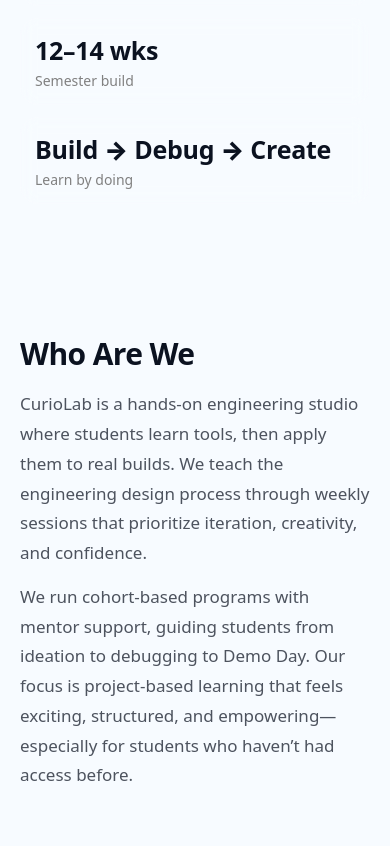
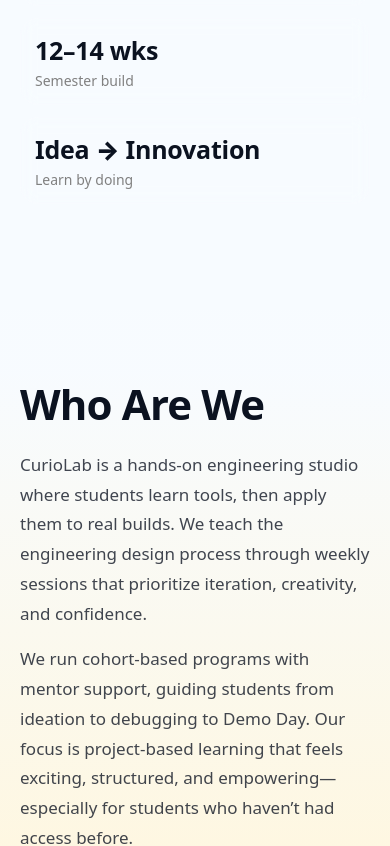
Before and after one commit to anaizma/curiolab-v2, a Next.js app: page / in a window 390 px wide. Shown: the part 980-1826 px from the top of the page. Built offline with nearby package versions, Linux system fonts and the light colour scheme.

Commit message:
Chore: fixing sectioning of the who are we section

```diff
--- a/src/app/globals.css
+++ b/src/app/globals.css
@@ -248,30 +248,47 @@
 
 /*What we Are section styling*/
 /* ===== What we do (2-column editorial section) ===== */
+/* ===== Full-bleed "What we do" section ===== */
 .what {
-  margin-top: 90px;
-  padding: 26px 0;
+  position: relative;
+  margin-top: 96px;
+  padding: 96px 0;
+
+  /* FULL WIDTH BACKGROUND */
+  width: 100vw;
+  margin-left: calc(50% - 50vw);
+  margin-right: calc(50% - 50vw);
+
+  background:
+    linear-gradient(
+      180deg,
+      rgba(247, 251, 255, 0.95) 10%,
+      rgba(255, 246, 219, 0.95) 100%
+    );
 }
 
+/* Content stays centered */
 .whatInner {
+  max-width: 1100px;
+  margin: 0 auto;
+  padding: 0 20px;
+
   display: grid;
   grid-template-columns: 1.1fr 1.9fr;
   gap: 48px;
-  align-items: start;
 }
 
-.whatLeft {
-  padding-top: 8px;
-}
-
+/* Left column */
 .whatTitle {
   margin: 0;
-  font-size: clamp(30px, 4.8vw, 54px);
+  margin-top: 66;
+  font-size: clamp(42px, 5vw, 54px);
   line-height: 1.05;
   font-weight: 900;
   letter-spacing: -0.02em;
 }
 
+/* Right text columns */
 .whatRight {
   display: grid;
   grid-template-columns: 1fr 1fr;
@@ -280,26 +297,26 @@
 
 .whatP {
   margin: 0;
-  color: rgba(11, 18, 32, 0.72);
+  color: rgba(11, 18, 32, 0.78);
   font-size: 18px;
   line-height: 1.75;
   max-width: 52ch;
 }
 
-/* Responsive */
+/* Mobile */
 @media (max-width: 900px) {
+  .what {
+    padding: 72px 0;
+  }
+
   .whatInner {
     grid-template-columns: 1fr;
-    gap: 20px;
-  }
-
-  .whatRule {
-    width: 180px;
+    gap: 24px;
   }
 
   .whatRight {
     grid-template-columns: 1fr;
-    gap: 14px;
+    gap: 16px;
   }
 
   .whatP {
@@ -307,7 +324,6 @@
     max-width: 70ch;
   }
 }
-
 
 
 /* =========================
--- a/src/app/page.tsx
+++ b/src/app/page.tsx
@@ -50,7 +50,7 @@
             <div className="statLabel">Semester build</div>
           </div>
           <div className="stat">
-            <div className="statNum">Build → Debug → Create</div>
+            <div className="statNum">Idea → Innovation</div>
             <div className="statLabel">Learn by doing</div>
           </div>
         </div>
```
